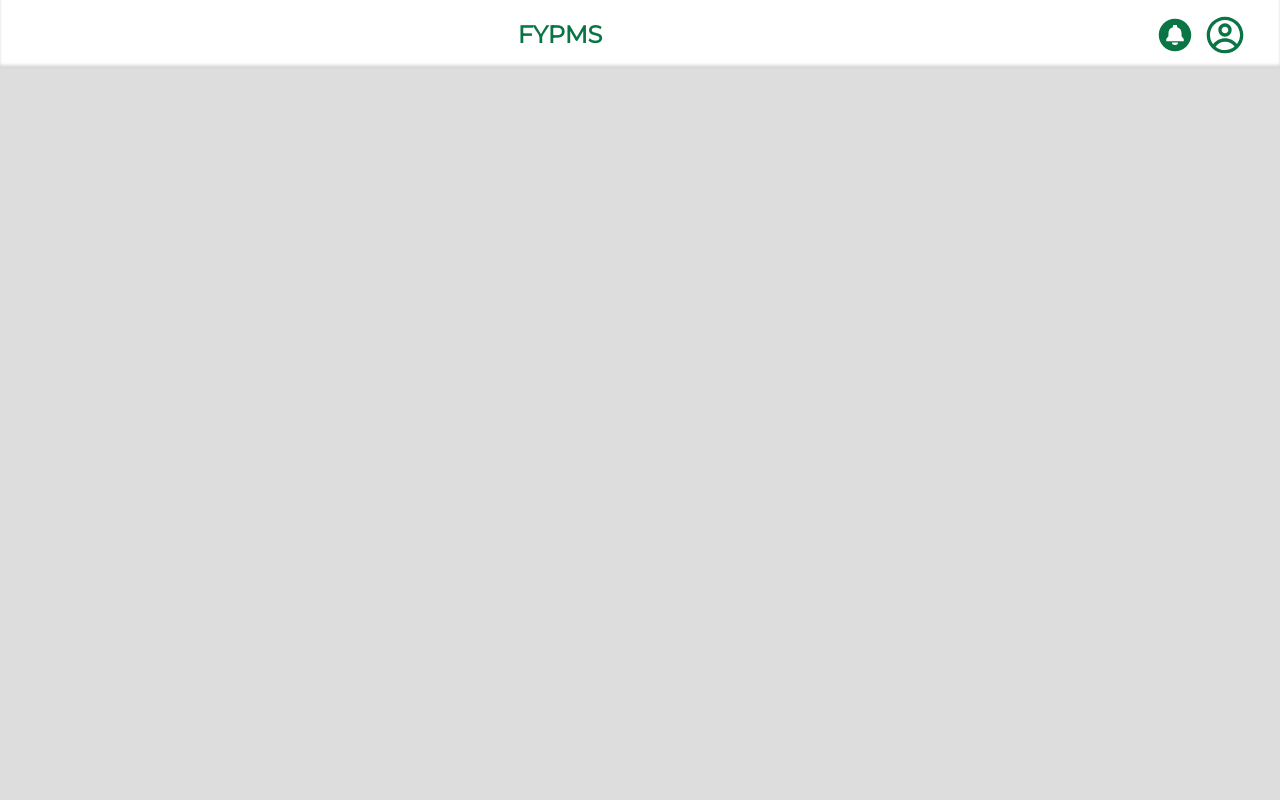
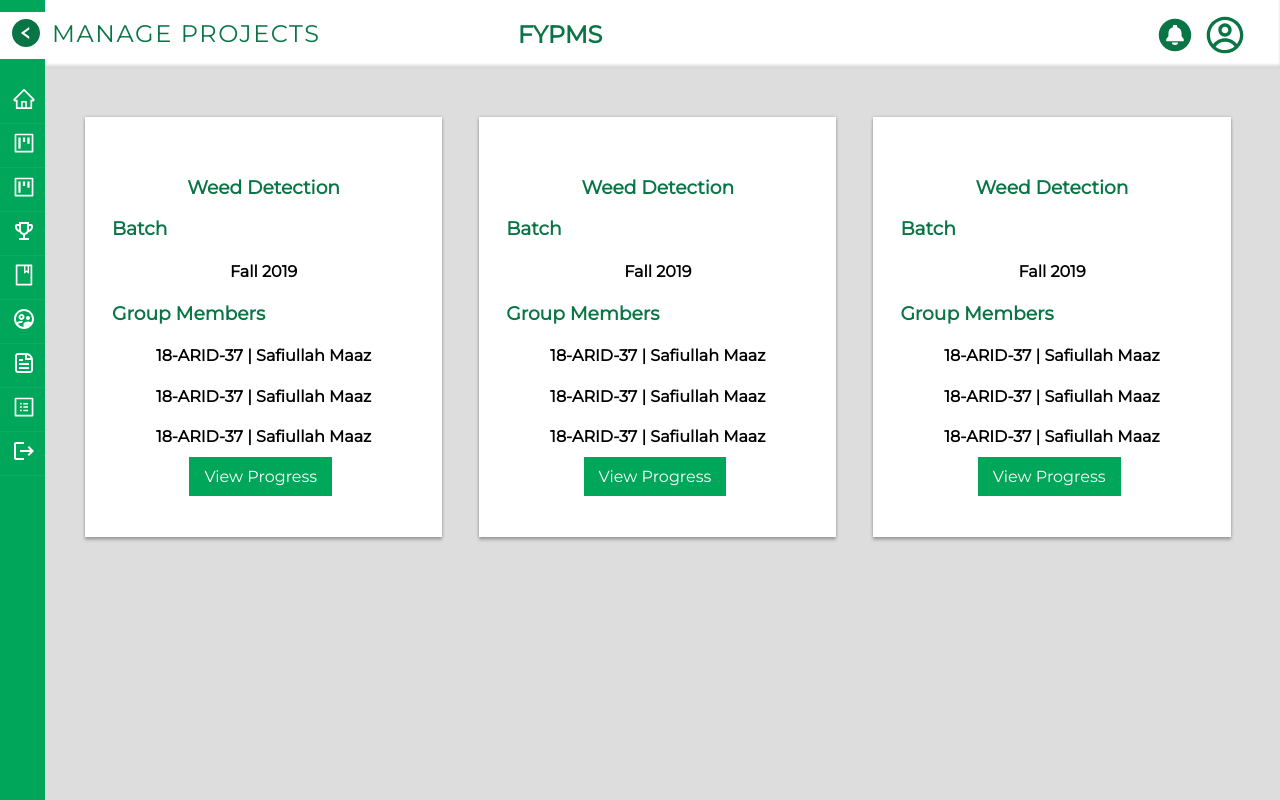
Before and after one commit to shahwaizzz/FYPMS, a React (Create React App) app in the folder custom-frontend/: page /supervisor/manageprojects in a window 1280 px wide. Before the commit this address had no page. Built offline with nearby package versions, Linux system fonts and the light colour scheme.

Commit message:
supervisor:  manage projects

```diff
--- a/custom-frontend/src/App.js
+++ b/custom-frontend/src/App.js
@@ -18,6 +18,7 @@ import Document from "./components/main-components/Documents";
 import SSidebar from "./supervisor/sidebar";
 import { MdGroup } from "react-icons/md";
 import Groups from './supervisor/group';
+import ManageProjects from './supervisor/ManageProjects';
 // function handleValidation(params) {}
 function App() {
   // Commit Test
@@ -57,7 +58,8 @@ function App() {
           />
           <Route path="/supervisor" element={<SSidebar />} />
           <Route path="/supervisor/updatepassword" element={<SSidebar name="Update Password" abc={<UserProfile />} />} />
-          <Route path="/supervisor/project" element={<SSidebar name="Crreate Project" abc={<Groups />} />} />
+          <Route path="/supervisor/createproject" element={<SSidebar name="Crreate Project" abc={<Groups />} />} />
+          <Route path="/supervisor/manageprojects" element={<SSidebar name="Manage Projects" abc={<ManageProjects />} />} />
         </Routes>
       </div>
     );
--- a/custom-frontend/src/login/index.css
+++ b/custom-frontend/src/login/index.css
@@ -14,6 +14,7 @@
   justify-content: center;
   align-items: center;
 }
+
 .padd{
   padding: 25px 5px;
   text-align: center;
@@ -150,3 +151,60 @@ button:disabled {
   border: none;
   color: rgb(138, 32, 32);
 }
+
+.testing{
+  justify-content: center;
+  align-items: center;
+}
+.card-div{
+  width: 29%;
+  height: 420px;
+  justify-content: center;
+  align-items: center;
+  margin-left: 3%;
+  float: left;
+  background-color: white;
+  box-shadow: 0 0px 3px 0 rgba(0, 0, 0, 0.2), 0 3px 3px 0 rgba(0, 0, 0, 0.24);
+}
+
+.card-container {
+  /* width: 360px; */
+  background-color: white;
+
+  padding: 10px;
+  /* padding-bottom: 35px; */
+  /* margin-top: -20px; */
+}
+.card-div:hover{
+  box-shadow: 0 0 20px 0 rgba(0, 0, 0, 0.2), 0 5px 5px 0 rgba(0, 0, 0, 0.24);
+}
+.card-heading{
+  padding-top: 30px;
+  padding-bottom: 0px;
+  text-align: center;
+}
+
+.card-shd-dat {
+  text-align: center;
+  color: black;
+}
+
+.card-shd{
+  padding-left: 17px;
+}
+.btn-center{
+  margin-left: 28%;
+}
+Link{
+  text-decoration: none;
+}
+.link{
+  text-decoration: none;
+  padding: 10px 15px;
+  margin-bottom: 30px;
+}
+.green:hover{
+  background-color: #08874d;
+  padding: 11px 17px;
+  margin-left: calc(28% - 1px);
+}
--- /dev/null
+++ b/custom-frontend/src/supervisor/ManageProjects.js
@@ -0,0 +1,30 @@
+import React from 'react'
+import '../login/index.css';
+import {Link} from 'react-router-dom';
+
+export default function ManageProjects() {
+
+    return (
+        <div className='testing'>
+            <Card />
+            <Card />
+            <Card />
+        </div>
+    )
+}
+const Card = () =>{
+    return (
+        <div className='card-div'>
+                <div class='card-container'>
+                    <h3 className='card-heading'>Weed Detection</h3>
+                    <h3 className='card-shd'>Batch</h3>
+                    <h4 className='card-shd-dat'>Fall 2019</h4>
+                    <h3 className='card-shd'>Group Members</h3>
+                    <h4 className='card-shd-dat'>18-ARID-37 | Safiullah Maaz</h4>
+                    <h4 className='card-shd-dat'>18-ARID-37 | Safiullah Maaz</h4>
+                    <h4 className='card-shd-dat'>18-ARID-37 | Safiullah Maaz</h4>
+                    <Link to="/supervisor/progress" className=' link green btn-center' >View Progress</Link>
+                </div>
+            </div>
+    )
+}
--- a/custom-frontend/src/supervisor/sidebar.js
+++ b/custom-frontend/src/supervisor/sidebar.js
@@ -60,7 +60,13 @@ export default function SSidebar(props) {
                   <span>Home</span>
                 </li>
               </Link>
-              <Link to='/supervisor/projects' className='links'>
+              <Link to='/supervisor/createproject' className='links'>
+                <li>
+                  <AiOutlineProject />
+                  <span>Create Projects</span>
+                </li>
+              </Link>
+              <Link to='/supervisor/manageprojects' className='links'>
                 <li>
                   <AiOutlineProject />
                   <span>Manage Projects</span>
```
